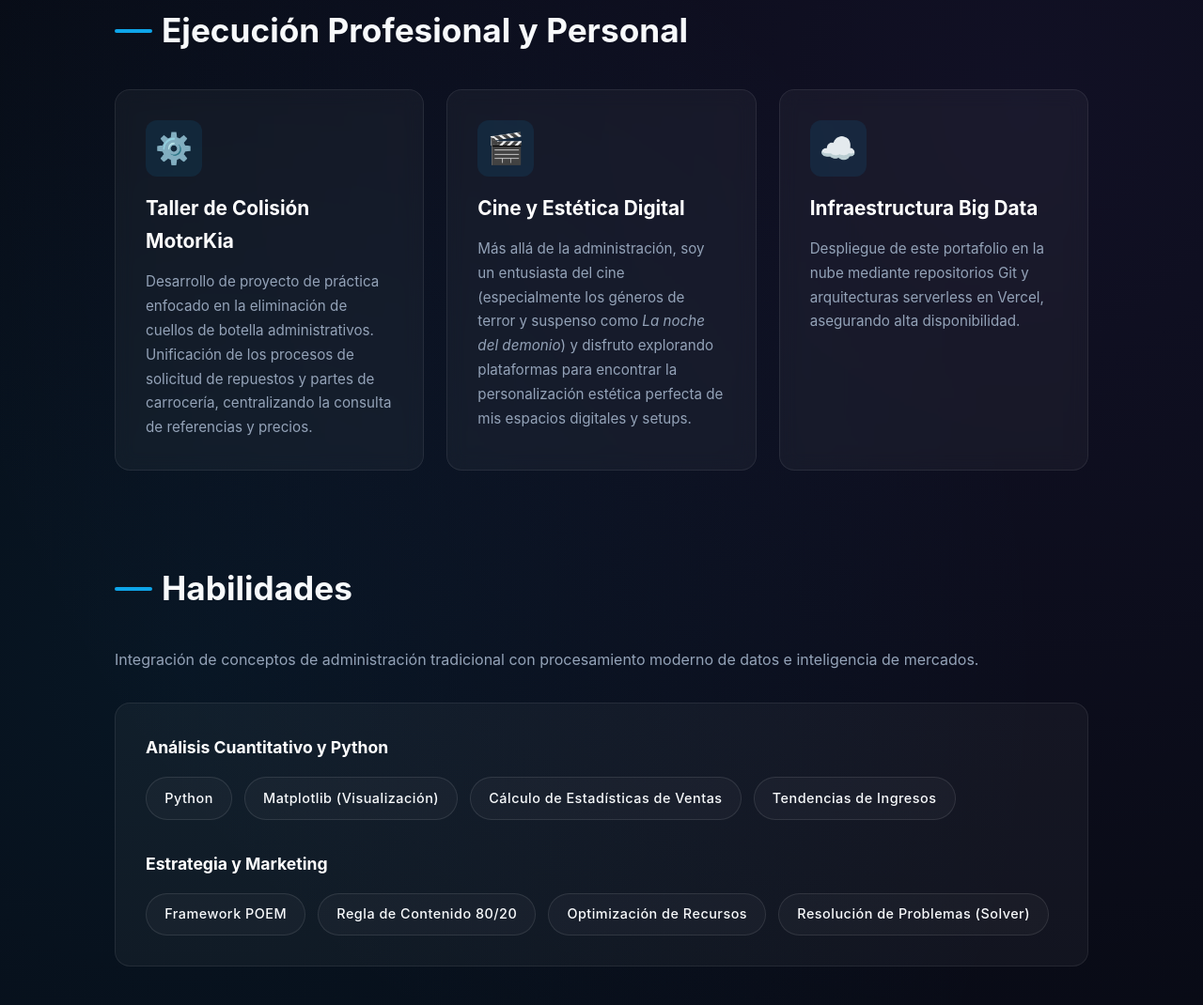
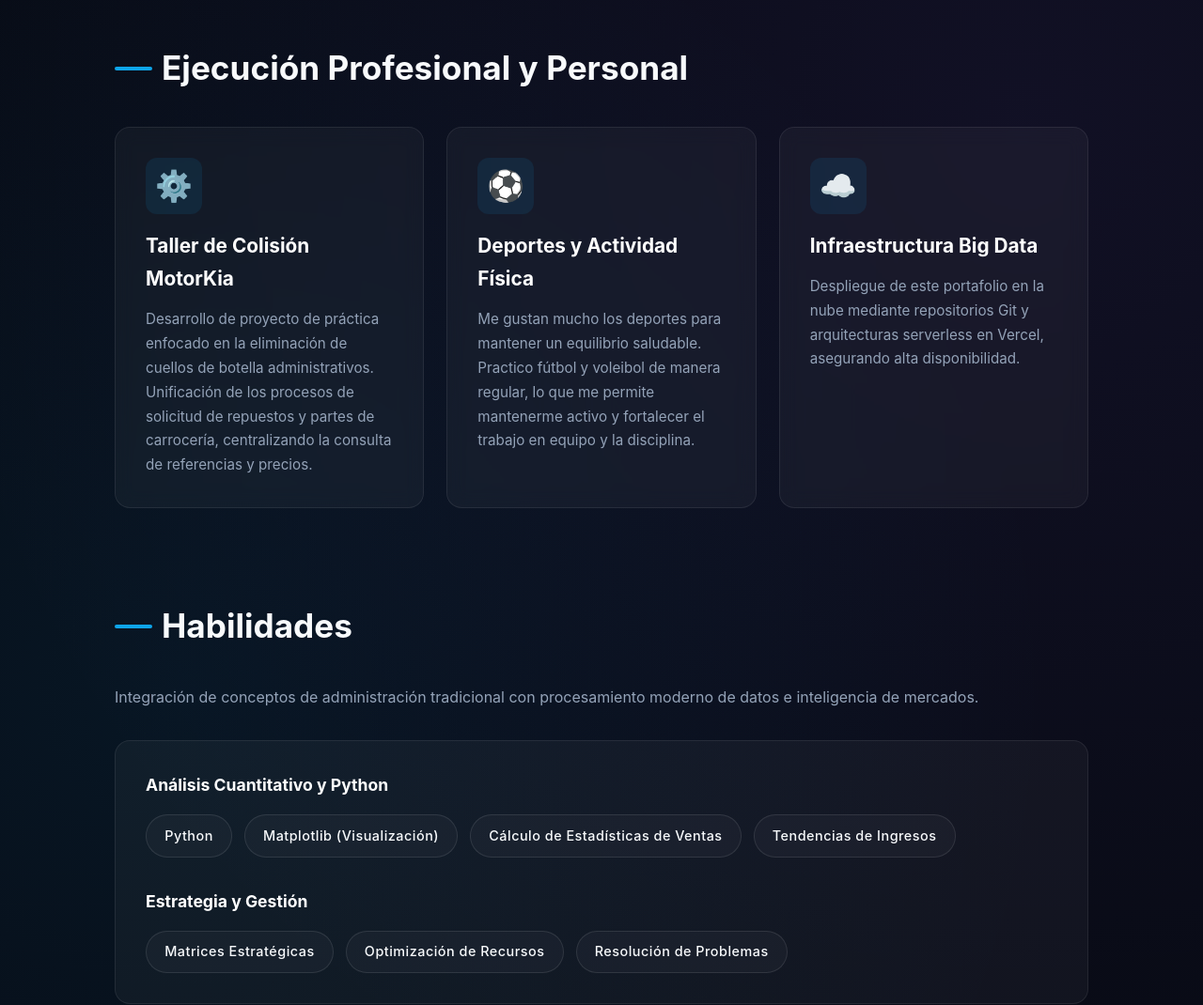
Before and after one commit to andimoja9-wq/Taller-web, a plain HTML site: page index.html in a window 1280 px wide. Shown: the part 781-1851 px from the top of the page at 94% size. Drawn offline with Linux system fonts and the light colour scheme.

Commit message:
Add files via upload

```diff
--- a/index.html
+++ b/index.html
@@ -121,15 +121,20 @@
         <p>
           Soy Andrés Martín Jojoa Moncayo, estudiante de décimo semestre de Administración de Empresas. Combino la gestión organizacional con herramientas cuantitativas y tecnológicas para optimizar el rendimiento corporativo.
         </p>
+
+        <!-- Etiqueta de Contacto añadida -->
+        <div style="margin-bottom: 0.8rem;">
+          <span style="color: var(--text-muted); font-size: 0.85rem; text-transform: uppercase; letter-spacing: 1.5px; font-weight: 700;">Contacto Directo:</span>
+        </div>
+
         <div class="btn-group">
-          <!-- Botones interactivos azules en lista -->
           <a href="mailto:andresmartinjojoa@gmail.com" class="btn btn-primary">
             ✉️ andresmartinjojoa@gmail.com
           </a>
           <a href="tel:+573136918539" class="btn btn-primary">
             📞 313 691 8539
           </a>
-          <a href="#experiencia" class="btn btn-outline">Ver Proyectos</a>
+          <a href="#experiencia" class="btn btn-outline" style="margin-top: 0.5rem;">Ver Proyectos</a>
         </div>
       </div>
       <div class="profile-container">
@@ -151,11 +156,12 @@
           </p>
         </div>
 
+        <!-- Tarjeta de deportes actualizada -->
         <div class="card">
-          <div class="card-icon">🎬</div>
-          <h3>Cine y Estética Digital</h3>
+          <div class="card-icon">⚽</div>
+          <h3>Deportes y Actividad Física</h3>
           <p style="color: var(--text-muted); font-size: 0.95rem;">
-            Más allá de la administración, soy un entusiasta del cine (especialmente los géneros de terror y suspenso como <i>La noche del demonio</i>) y disfruto explorando plataformas para encontrar la personalización estética perfecta de mis espacios digitales y setups.
+            Me gustan mucho los deportes para mantener un equilibrio saludable. Practico fútbol y voleibol de manera regular, lo que me permite mantenerme activo y fortalecer el trabajo en equipo y la disciplina.
           </p>
         </div>
 
@@ -183,12 +189,12 @@
           <span class="tag">Tendencias de Ingresos</span>
         </div>
 
-        <h3 style="color: #fff; margin-bottom: 1rem; font-size: 1.1rem;">Estrategia y Marketing</h3>
+        <h3 style="color: #fff; margin-bottom: 1rem; font-size: 1.1rem;">Estrategia y Gestión</h3>
         <div class="skills-wrapper">
-          <span class="tag">Framework POEM</span>
-          <span class="tag">Regla de Contenido 80/20</span>
+          <!-- Matrices y Resolución de problemas corregidos -->
+          <span class="tag">Matrices Estratégicas</span>
           <span class="tag">Optimización de Recursos</span>
-          <span class="tag">Resolución de Problemas (Solver)</span>
+          <span class="tag">Resolución de Problemas</span>
         </div>
       </div>
     </section>
@@ -230,7 +236,6 @@
 
   <!-- Scripts: Lógica del juego y animaciones -->
   <script>
-    /* ANIMACIONES SCROLL REVEAL */
     function reveal() {
       var reveals = document.querySelectorAll(".reveal");
       for (var i = 0; i < reveals.length; i++) {
@@ -245,7 +250,6 @@
     window.addEventListener("scroll", reveal);
     reveal();
 
-    /* EFECTO NAVBAR AL HACER SCROLL */
     window.addEventListener('scroll', () => {
       const header = document.getElementById('navbar');
       if (window.scrollY > 50) {
@@ -257,7 +261,6 @@
       }
     });
 
-    /* LÓGICA MINIJUEGO MEJORADA */
     let board = ["", "", "", "", "", "", "", "", ""];
     let gameActive = true;
     let scores = { x: 0, o: 0, tie: 0 };
```
